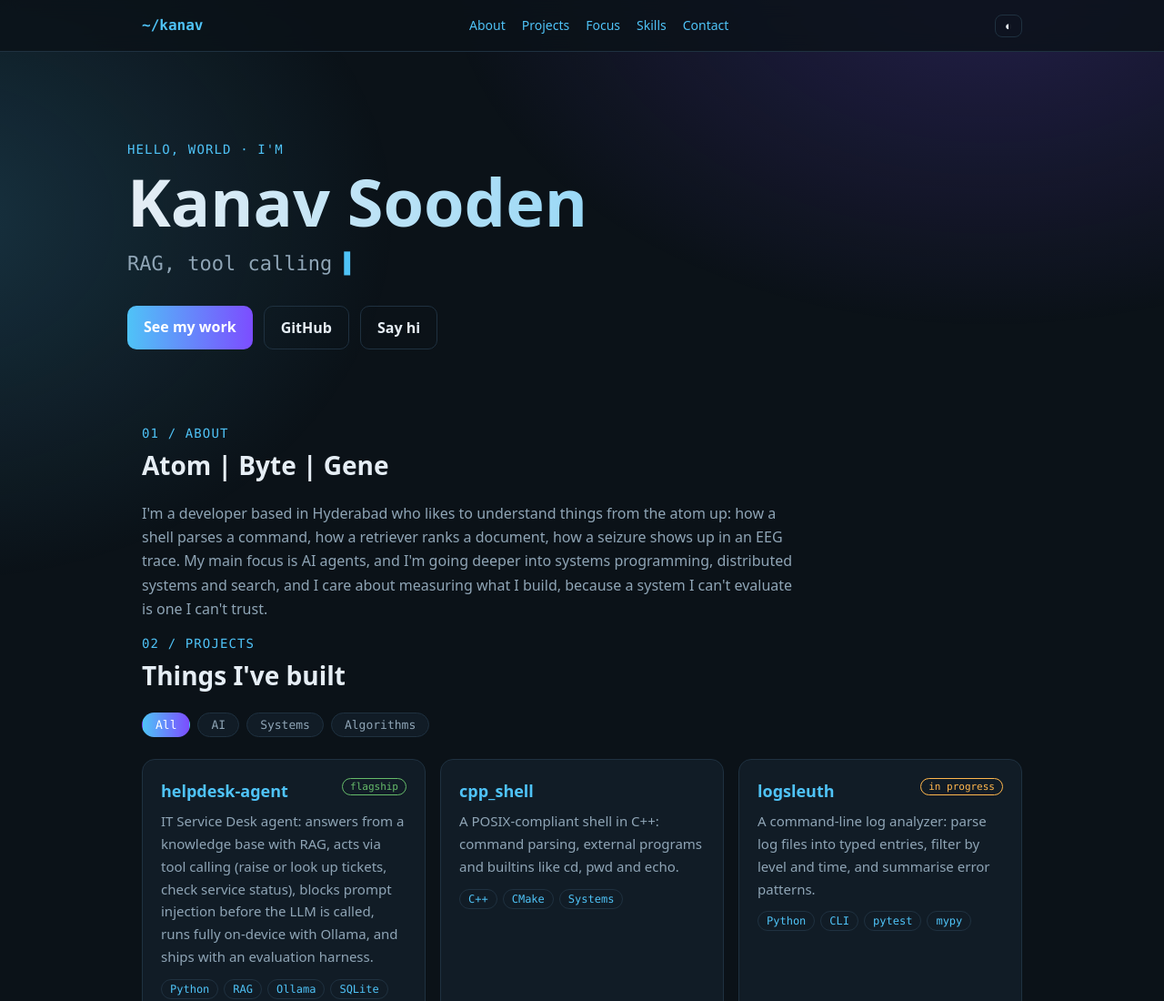
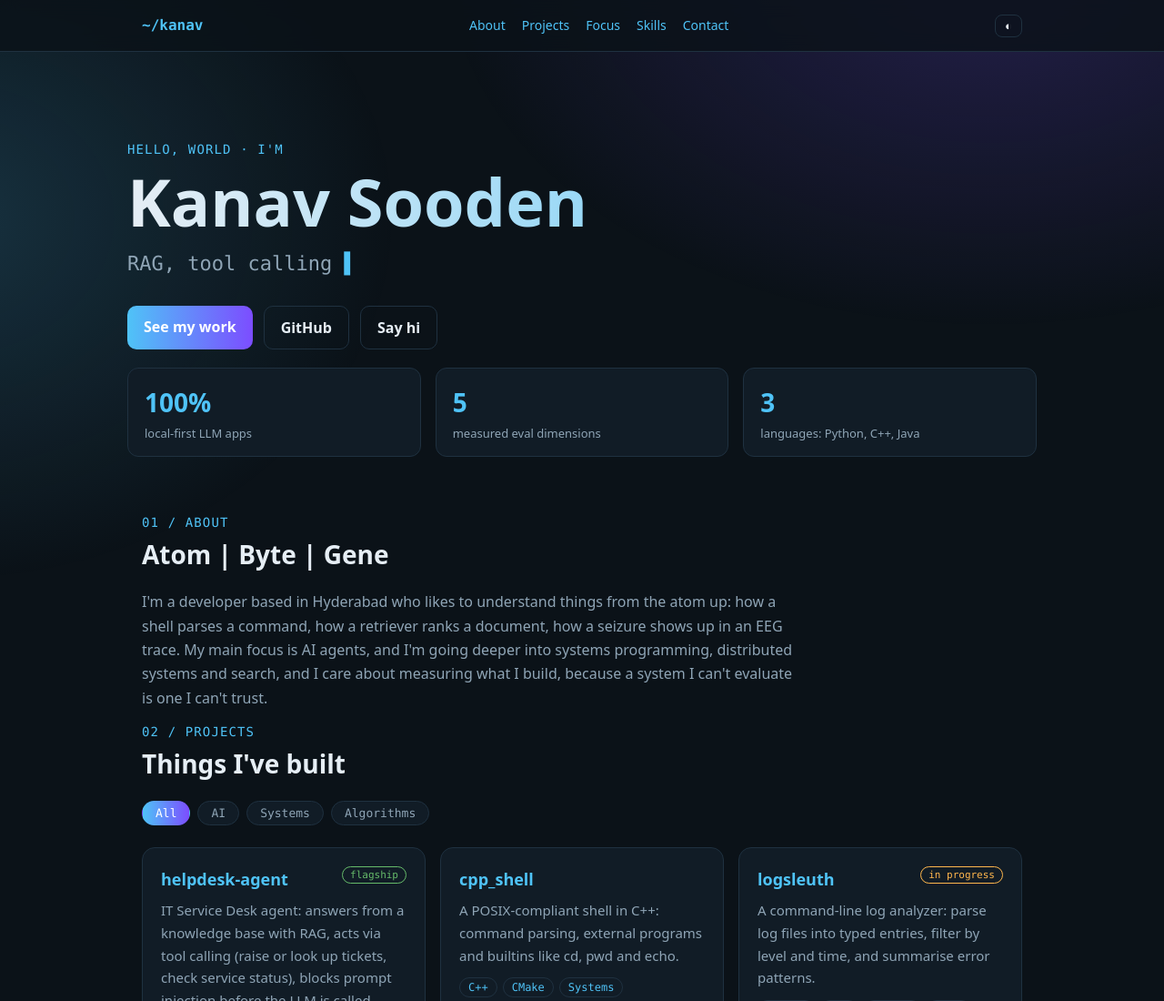
Before and after one commit to HimSlayer001/HimSlayer001.github.io, a plain HTML site: page index.html in a window 1280 px wide. Shown: the top 1100 px of the page at 91% size. Drawn offline with Linux system fonts and the light colour scheme; no server answers.

Commit message:
Replace GitHub counters with highlights
Co-Authored-By: Claude Sonnet 5.5 <noreply@anthropic.com>

```diff
--- a/index.html
+++ b/index.html
@@ -73,7 +73,11 @@ footer{border-top:1px solid var(--line);padding:32px 0;color:var(--muted);text-a
 <h1>Kanav Sooden</h1>
 <div class="type" id="type"></div>
 <div class="cta"><a class="btn p" href="#projects">See my work</a><a class="btn" href="https://github.com/HimSlayer001">GitHub</a><a class="btn" href="mailto:kasooden@gmail.com">Say hi</a></div>
-<div class="stats" id="stats"></div>
+<div class="stats">
+<div class="stat"><b>100%</b><span>local-first LLM apps</span></div>
+<div class="stat"><b>5</b><span>measured eval dimensions</span></div>
+<div class="stat"><b>3</b><span>languages: Python, C++, Java</span></div>
+</div>
 </header>
 
 <section id="about" class="wrap reveal">
@@ -145,9 +149,7 @@ document.getElementById("filters").onclick=e=>{const f=e.target.dataset.f;if(!f)
  document.querySelectorAll("#projects-grid .card").forEach(c=>c.hidden=f!=="all"&&c.dataset.c!==f)};
 const io=new IntersectionObserver(es=>es.forEach(e=>e.isIntersecting&&e.target.classList.add("in")),{threshold:.1});
 document.querySelectorAll(".reveal").forEach(e=>io.observe(e));
-fetch("https://api.github.com/users/HimSlayer001").then(r=>r.json()).then(u=>{
- if(u.public_repos===undefined)return;
- document.getElementById("stats").innerHTML=[[u.public_repos,"public repos"],[u.followers,"followers"],[new Date().getFullYear()-new Date(u.created_at).getFullYear()+"+","years on GitHub"]].map(([n,t])=>`<div class="stat"><b>${n}</b><span>${t}</span></div>`).join("")}).catch(()=>{});
+
 </script>
 </body>
 </html>
```
